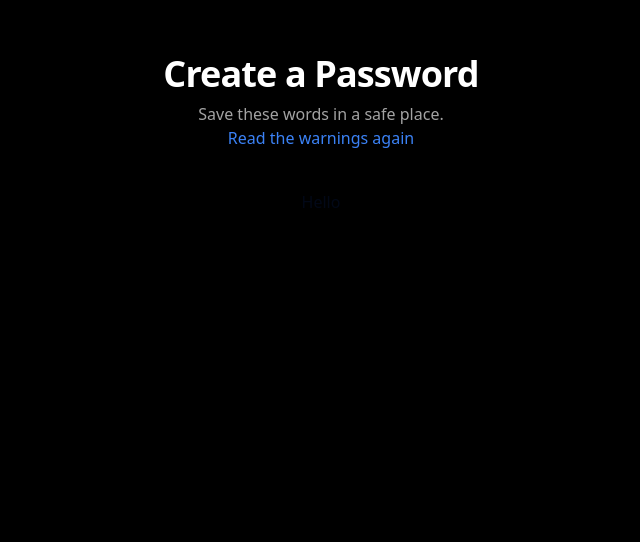
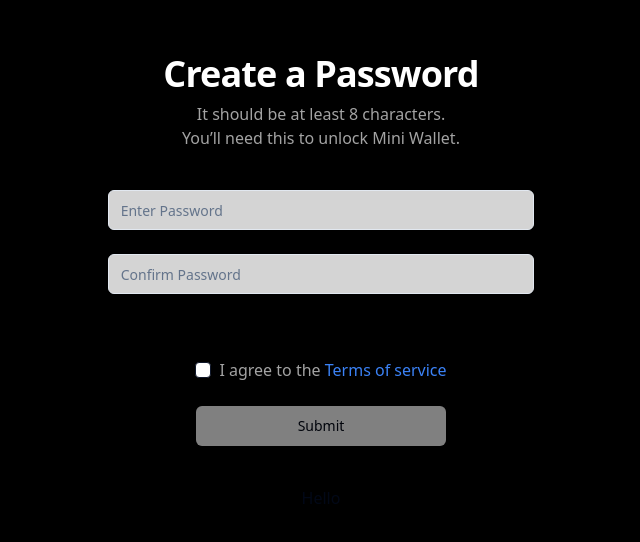
Before and after one commit to sachingupta67/Web-3-MiniWallet-Bagpack-Clone, a React (Vite) app: page /create-password in a window 1280 px wide. Shown: the part 106-648 px from the top of the page, without its empty margins (319-959 px from the left). Built offline with nearby package versions, Linux system fonts and the light colour scheme.

Commit message:
Create passowrd form

```diff
--- a/package.json
+++ b/package.json
@@ -10,8 +10,10 @@
     "preview": "vite preview"
   },
   "dependencies": {
+    "@hookform/resolvers": "^3.9.0",
     "@radix-ui/react-avatar": "^1.1.0",
     "@radix-ui/react-checkbox": "^1.1.1",
+    "@radix-ui/react-label": "^2.1.0",
     "@radix-ui/react-slot": "^1.1.0",
     "bip39": "^3.1.0",
     "class-variance-authority": "^0.7.0",
@@ -19,10 +21,12 @@
     "lucide-react": "^0.428.0",
     "react": "^18.3.1",
     "react-dom": "^18.3.1",
+    "react-hook-form": "^7.52.2",
     "react-router-dom": "^6.26.1",
     "tailwind-merge": "^2.5.2",
     "tailwindcss-animate": "^1.0.7",
-    "vite-plugin-node-polyfills": "^0.22.0"
+    "vite-plugin-node-polyfills": "^0.22.0",
+    "zod": "^3.23.8"
   },
   "devDependencies": {
     "@eslint/js": "^9.9.0",
--- a/src/Modules/Onboarding/CreatePassword/index.tsx
+++ b/src/Modules/Onboarding/CreatePassword/index.tsx
@@ -1,30 +1,115 @@
-import React from 'react'
+import { Button } from "@/components/ui/button";
+import { Input } from "@/components/ui/input";
+import React, { useState } from "react";
+import { zodResolver } from "@hookform/resolvers/zod";
+import { z } from "zod";
+import {
+  FormControl,
+  FormField,
+  FormItem,
+  FormMessage,
+  Form,
+} from "@/components/ui/form";
+import { useForm } from "react-hook-form";
+import { Checkbox } from "@/components/ui/checkbox";
 
-const CreatePassword = () => {
+const FormSchema = z
+  .object({
+    password: z.string().min(8, {
+      message: "Password must be at least 8 characters.",
+    }),
+    confirmPassword: z.string().min(8, {
+      message: "Confirm Password must be at least 8 characters.",
+    }),
+  })
+  .refine(
+    (data) => {
+      // This will only be checked if the previous min length checks pass
+      console.log("Data:::", data); // Should log the correct structure
+      return data.password === data.confirmPassword;
+    },
+    {
+      path: ["confirmPassword"], // Error is associated with confirmPassword field
+      message: "Passwords do not match.",
+    }
+  );
+
+function CreatePassword() {
+  const [isChecked,setIsChecked] = useState(false);
+
+  const form = useForm<z.infer<typeof FormSchema>>({
+    resolver: zodResolver(FormSchema),
+    defaultValues: {
+      password: "",
+      confirmPassword: "",
+    },
+  });
+
+  // Define the onSubmit function to handle form submission
+  function onSubmit(data: z.infer<typeof FormSchema>) {
+    console.log(data);
+  }
+
   return (
     <div className="">
       <div className="mt-40 mb-10">
         <h1 className="scroll-m-20 text-4xl font-semibold tracking-tight text-center mb-2 text-white">
-        Create a Password
+          Create a Password
         </h1>
         <h6 className="text-center text-neutral-400">
-          Save these words in a safe place.
+          It should be at least 8 characters.
         </h6>
-        <div className="flex items-center justify-center">
-          <span
-            className="text-center text-blue-500 hover:text-blue-500/90 cursor-pointer"
-            onClick={() => {
-            //   navigate(ROUTES.secretRecoveryPhase);
-            }}
-          >
-            Read the warnings again
-          </span>
+        <h6 className="text-center text-neutral-400">
+          You’ll need this to unlock Mini Wallet.
+        </h6>
+        <div className="flex items-center justify-center mt-10">
+          <Form {...form}>
+            <form
+              onSubmit={form.handleSubmit(onSubmit)}
+              className="w-1/3 space-y-6"
+            >
+              <FormField
+                control={form.control}
+                name="password"
+                render={({ field }) => {
+                  return (
+                    <FormItem>
+                      <FormControl>
+                        <Input placeholder="Enter Password" {...field} className="bg-neutral-300" />
+                      </FormControl>
+                      <FormMessage />
+                    </FormItem>
+                  );
+                }}
+              />
+              <FormField
+                control={form.control}
+                name="confirmPassword"
+                render={({ field }) => {
+                  return (
+                    <FormItem>
+                      <FormControl>
+                        <Input placeholder="Confirm Password" {...field} className="bg-neutral-300"  />
+                      </FormControl>
+                      <FormMessage />
+                    </FormItem>
+                  );
+                }}
+              />
+              <div className="flex justify-center items-center pt-10">
+                <Checkbox checked={isChecked} className="bg-white checked:bg-blue mr-2" onClick={()=>setIsChecked(!isChecked)}/>
+                <span className="text-neutral-400">I agree to the <span className="text-blue-500">Terms of service</span></span>
+              </div>
+              <div className="flex justify-center items-center">
+              <Button type="submit" disabled={!isChecked} className="w-[250px] bg-white text-black-400 hover:bg-white/90">Submit</Button>
+              </div>
+            </form>
+          </Form>
         </div>
       </div>
-      <div className="flex items-center justify-center flex-col">
-        Hello
-      </div>
+      <div className="flex items-center justify-center flex-col">Hello</div>
     </div>
   );
-};
+}
+
 export default CreatePassword;
--- /dev/null
+++ b/src/components/ui/form.tsx
@@ -0,0 +1,176 @@
+import * as React from "react"
+import * as LabelPrimitive from "@radix-ui/react-label"
+import { Slot } from "@radix-ui/react-slot"
+import {
+  Controller,
+  ControllerProps,
+  FieldPath,
+  FieldValues,
+  FormProvider,
+  useFormContext,
+} from "react-hook-form"
+
+import { cn } from "@/lib/utils"
+import { Label } from "@/components/ui/label"
+
+const Form = FormProvider
+
+type FormFieldContextValue<
+  TFieldValues extends FieldValues = FieldValues,
+  TName extends FieldPath<TFieldValues> = FieldPath<TFieldValues>
+> = {
+  name: TName
+}
+
+const FormFieldContext = React.createContext<FormFieldContextValue>(
+  {} as FormFieldContextValue
+)
+
+const FormField = <
+  TFieldValues extends FieldValues = FieldValues,
+  TName extends FieldPath<TFieldValues> = FieldPath<TFieldValues>
+>({
+  ...props
+}: ControllerProps<TFieldValues, TName>) => {
+  return (
+    <FormFieldContext.Provider value={{ name: props.name }}>
+      <Controller {...props} />
+    </FormFieldContext.Provider>
+  )
+}
+
+const useFormField = () => {
+  const fieldContext = React.useContext(FormFieldContext)
+  const itemContext = React.useContext(FormItemContext)
+  const { getFieldState, formState } = useFormContext()
+
+  const fieldState = getFieldState(fieldContext.name, formState)
+
+  if (!fieldContext) {
+    throw new Error("useFormField should be used within <FormField>")
+  }
+
+  const { id } = itemContext
+
+  return {
+    id,
+    name: fieldContext.name,
+    formItemId: `${id}-form-item`,
+    formDescriptionId: `${id}-form-item-description`,
+    formMessageId: `${id}-form-item-message`,
+    ...fieldState,
+  }
+}
+
+type FormItemContextValue = {
+  id: string
+}
+
+const FormItemContext = React.createContext<FormItemContextValue>(
+  {} as FormItemContextValue
+)
+
+const FormItem = React.forwardRef<
+  HTMLDivElement,
+  React.HTMLAttributes<HTMLDivElement>
+>(({ className, ...props }, ref) => {
+  const id = React.useId()
+
+  return (
+    <FormItemContext.Provider value={{ id }}>
+      <div ref={ref} className={cn("space-y-2", className)} {...props} />
+    </FormItemContext.Provider>
+  )
+})
+FormItem.displayName = "FormItem"
+
+const FormLabel = React.forwardRef<
+  React.ElementRef<typeof LabelPrimitive.Root>,
+  React.ComponentPropsWithoutRef<typeof LabelPrimitive.Root>
+>(({ className, ...props }, ref) => {
+  const { error, formItemId } = useFormField()
+
+  return (
+    <Label
+      ref={ref}
+      className={cn(error && "text-destructive", className)}
+      htmlFor={formItemId}
+      {...props}
+    />
+  )
+})
+FormLabel.displayName = "FormLabel"
+
+const FormControl = React.forwardRef<
+  React.ElementRef<typeof Slot>,
+  React.ComponentPropsWithoutRef<typeof Slot>
+>(({ ...props }, ref) => {
+  const { error, formItemId, formDescriptionId, formMessageId } = useFormField()
+
+  return (
+    <Slot
+      ref={ref}
+      id={formItemId}
+      aria-describedby={
+        !error
+          ? `${formDescriptionId}`
+          : `${formDescriptionId} ${formMessageId}`
+      }
+      aria-invalid={!!error}
+      {...props}
+    />
+  )
+})
+FormControl.displayName = "FormControl"
+
+const FormDescription = React.forwardRef<
+  HTMLParagraphElement,
+  React.HTMLAttributes<HTMLParagraphElement>
+>(({ className, ...props }, ref) => {
+  const { formDescriptionId } = useFormField()
+
+  return (
+    <p
+      ref={ref}
+      id={formDescriptionId}
+      className={cn("text-sm text-muted-foreground", className)}
+      {...props}
+    />
+  )
+})
+FormDescription.displayName = "FormDescription"
+
+const FormMessage = React.forwardRef<
+  HTMLParagraphElement,
+  React.HTMLAttributes<HTMLParagraphElement>
+>(({ className, children, ...props }, ref) => {
+  const { error, formMessageId } = useFormField()
+  const body = error ? String(error?.message) : children
+
+  if (!body) {
+    return null
+  }
+
+  return (
+    <p
+      ref={ref}
+      id={formMessageId}
+      className={cn("text-sm font-medium text-destructive", className)}
+      {...props}
+    >
+      {body}
+    </p>
+  )
+})
+FormMessage.displayName = "FormMessage"
+
+export {
+  useFormField,
+  Form,
+  FormItem,
+  FormLabel,
+  FormControl,
+  FormDescription,
+  FormMessage,
+  FormField,
+}
--- /dev/null
+++ b/src/components/ui/input.tsx
@@ -0,0 +1,25 @@
+import * as React from "react"
+
+import { cn } from "@/lib/utils"
+
+export interface InputProps
+  extends React.InputHTMLAttributes<HTMLInputElement> {}
+
+const Input = React.forwardRef<HTMLInputElement, InputProps>(
+  ({ className, type, ...props }, ref) => {
+    return (
+      <input
+        type={type}
+        className={cn(
+          "flex h-10 w-full rounded-md border border-input bg-background px-3 py-2 text-sm ring-offset-background file:border-0 file:bg-transparent file:text-sm file:font-medium placeholder:text-muted-foreground focus-visible:outline-none focus-visible:ring-2 focus-visible:ring-ring focus-visible:ring-offset-2 disabled:cursor-not-allowed disabled:opacity-50",
+          className
+        )}
+        ref={ref}
+        {...props}
+      />
+    )
+  }
+)
+Input.displayName = "Input"
+
+export { Input }
--- /dev/null
+++ b/src/components/ui/label.tsx
@@ -0,0 +1,24 @@
+import * as React from "react"
+import * as LabelPrimitive from "@radix-ui/react-label"
+import { cva, type VariantProps } from "class-variance-authority"
+
+import { cn } from "@/lib/utils"
+
+const labelVariants = cva(
+  "text-sm font-medium leading-none peer-disabled:cursor-not-allowed peer-disabled:opacity-70"
+)
+
+const Label = React.forwardRef<
+  React.ElementRef<typeof LabelPrimitive.Root>,
+  React.ComponentPropsWithoutRef<typeof LabelPrimitive.Root> &
+    VariantProps<typeof labelVariants>
+>(({ className, ...props }, ref) => (
+  <LabelPrimitive.Root
+    ref={ref}
+    className={cn(labelVariants(), className)}
+    {...props}
+  />
+))
+Label.displayName = LabelPrimitive.Root.displayName
+
+export { Label }
```
Also changed, not shown: 1 other file (tests, documents, lock files or other folders).
